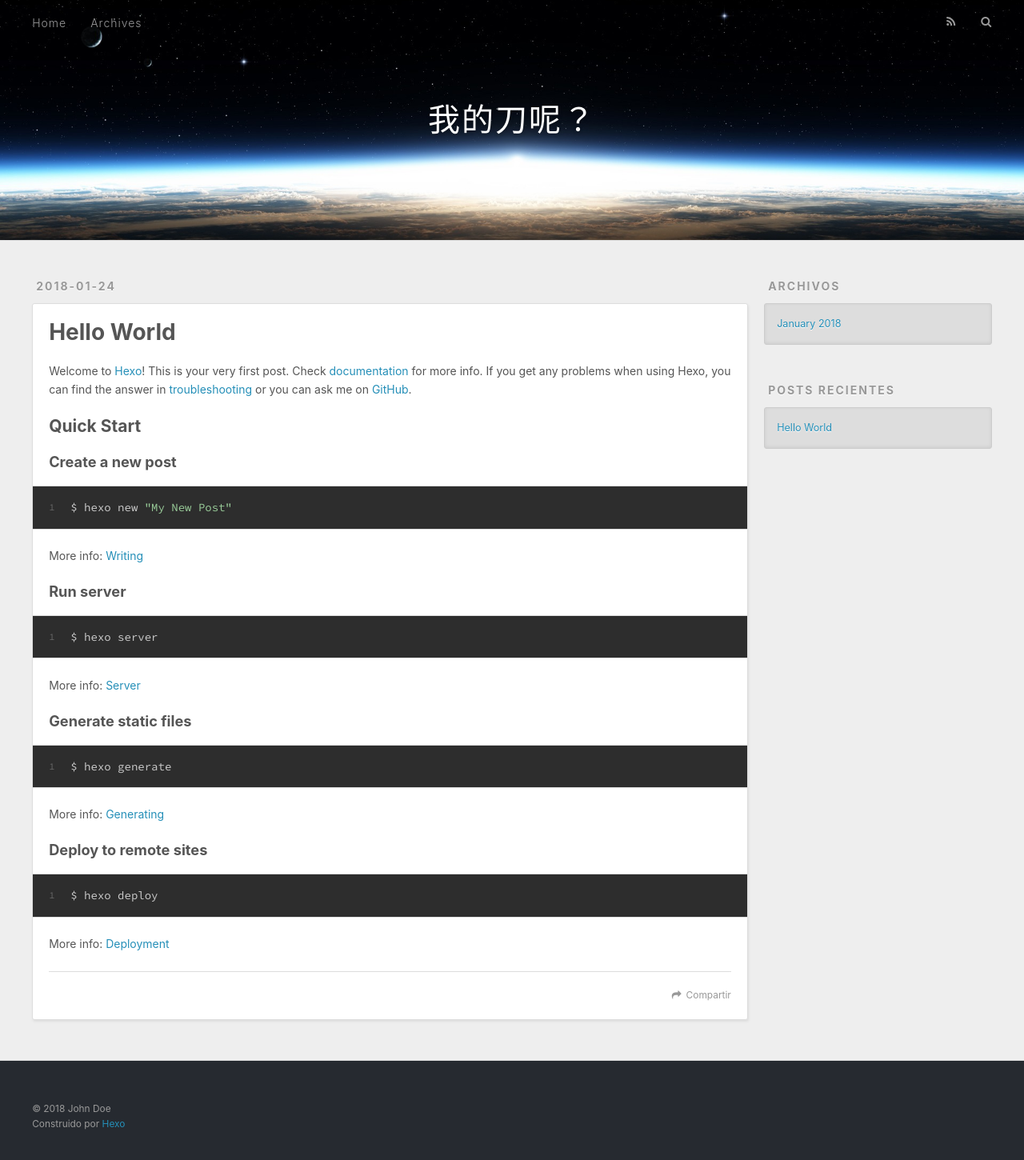
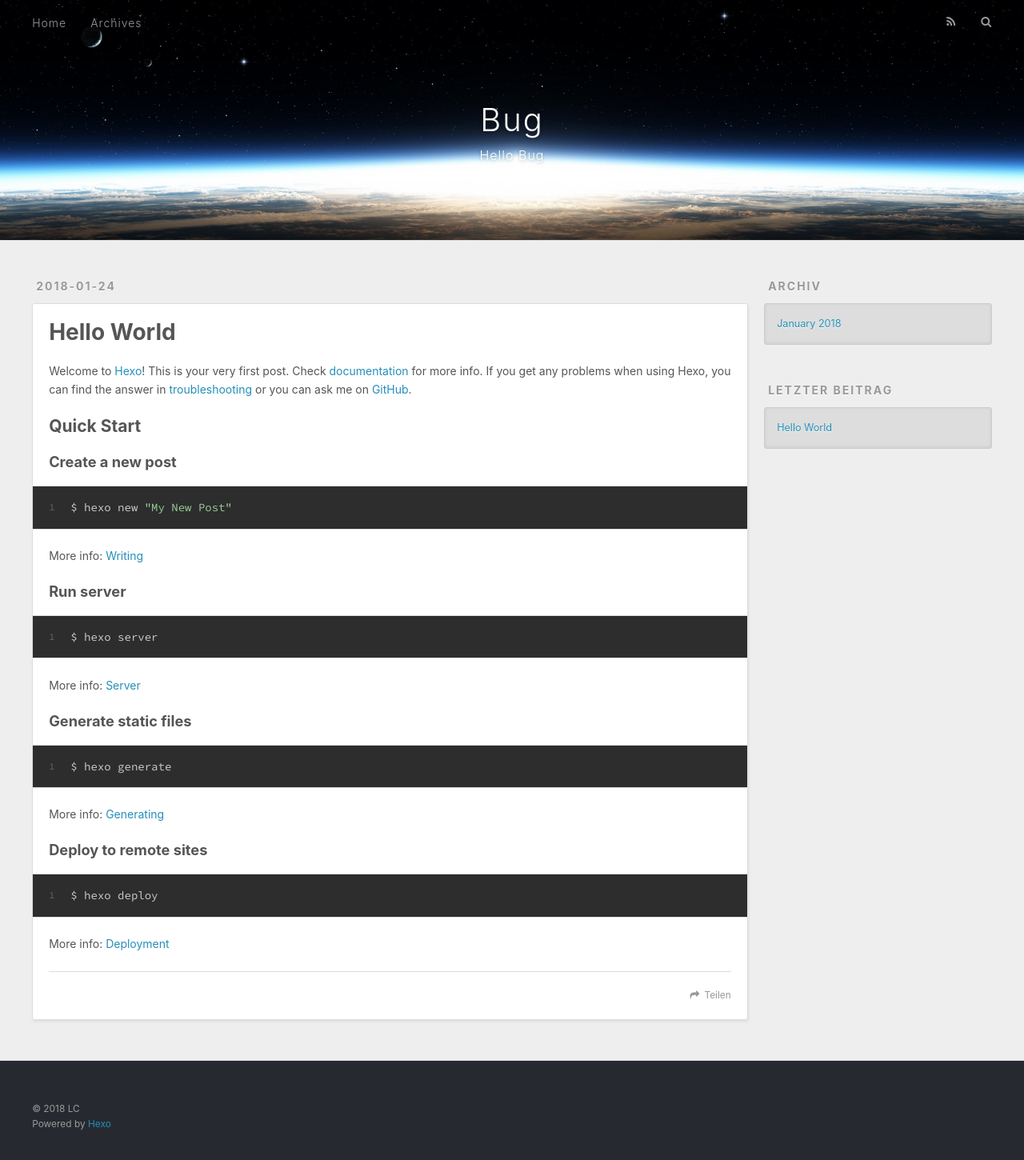
Before and after one commit to Kk51515/A-admin.github.io, a plain HTML site: page index.html in a window 1280 px wide. Shown: the whole page at 80% size. Drawn offline with nearby package versions, Linux system fonts and the light colour scheme.

Commit message:
Site updated: 2018-01-24 14:40:44

```diff
--- a/index.html
+++ b/index.html
@@ -5,16 +5,16 @@
 
 
 
-  <title>我的刀呢？</title>
+  <title>Bug</title>
   <meta name="viewport" content="width=device-width, initial-scale=1, maximum-scale=1">
   <meta property="og:type" content="website">
-<meta property="og:title" content="我的刀呢？">
+<meta property="og:title" content="Bug">
 <meta property="og:url" content="http://yoursite.com/index.html">
-<meta property="og:site_name" content="我的刀呢？">
+<meta property="og:site_name" content="Bug">
 <meta name="twitter:card" content="summary">
-<meta name="twitter:title" content="我的刀呢？">
+<meta name="twitter:title" content="Bug">
 
-    <link rel="alternate" href="/atom.xml" title="我的刀呢？" type="application/atom+xml">
+    <link rel="alternate" href="/atom.xml" title="Bug" type="application/atom+xml">
 
 
     <link rel="icon" href="/favicon.png">
@@ -33,8 +33,12 @@
   <div id="header-outer" class="outer">
     <div id="header-title" class="inner">
       <h1 id="logo-wrap">
-        <a href="/" id="logo">我的刀呢？</a>
+        <a href="/" id="logo">Bug</a>
       </h1>
+
+        <h2 id="subtitle-wrap">
+          <a href="/" id="subtitle">Hello Bug</a>
+        </h2>
 
     </div>
     <div id="header-inner" class="inner">
@@ -48,9 +52,9 @@
       </nav>
       <nav id="sub-nav">
 
-          <a id="nav-rss-link" class="nav-icon" href="/atom.xml" title="RSS"></a>
+          <a id="nav-rss-link" class="nav-icon" href="/atom.xml" title="RSS Feed"></a>
 
-        <a id="nav-search-btn" class="nav-icon" title="Buscar"></a>
+        <a id="nav-search-btn" class="nav-icon" title="Suche"></a>
       </nav>
       <div id="search-form-wrap">
         <form action="//google.com/search" method="get" accept-charset="UTF-8" class="search-form"><input type="search" name="q" class="search-form-input" placeholder="Search"><button type="submit" class="search-form-submit">&#xF002;</button><input type="hidden" name="sitesearch" value="http://yoursite.com"></form>
@@ -96,7 +100,7 @@
 
     </div>
     <footer class="article-footer">
-      <a data-url="http://yoursite.com/2018/01/24/hello-world/" data-id="cjcsji45d00004c0wubcbhjf9" class="article-share-link">Compartir</a>
+      <a data-url="http://yoursite.com/2018/01/24/hello-world/" data-id="cjcsji45d00004c0wubcbhjf9" class="article-share-link">Teilen</a>
 
 
     </footer>
@@ -122,7 +126,7 @@
 
 
   <div class="widget-wrap">
-    <h3 class="widget-title">Archivos</h3>
+    <h3 class="widget-title">Archiv</h3>
     <div class="widget">
       <ul class="archive-list"><li class="archive-list-item"><a class="archive-list-link" href="/archives/2018/01/">January 2018</a></li></ul>
     </div>
@@ -132,7 +136,7 @@
 
 
   <div class="widget-wrap">
-    <h3 class="widget-title">Posts recientes</h3>
+    <h3 class="widget-title">letzter Beitrag</h3>
     <div class="widget">
       <ul>
 
@@ -152,8 +156,8 @@
 
   <div class="outer">
     <div id="footer-info" class="inner">
-      &copy; 2018 John Doe<br>
-      Construido por <a href="http://hexo.io/" target="_blank">Hexo</a>
+      &copy; 2018 LC<br>
+      Powered by <a href="http://hexo.io/" target="_blank">Hexo</a>
     </div>
   </div>
 </footer>
```
Also changed, not shown: 2018/01/24/hello-world/index.html (+15 -11 lines), archives/2018/01/index.html (+16 -12 lines), archives/2018/index.html (+16 -12 lines), archives/index.html (+16 -12 lines).
